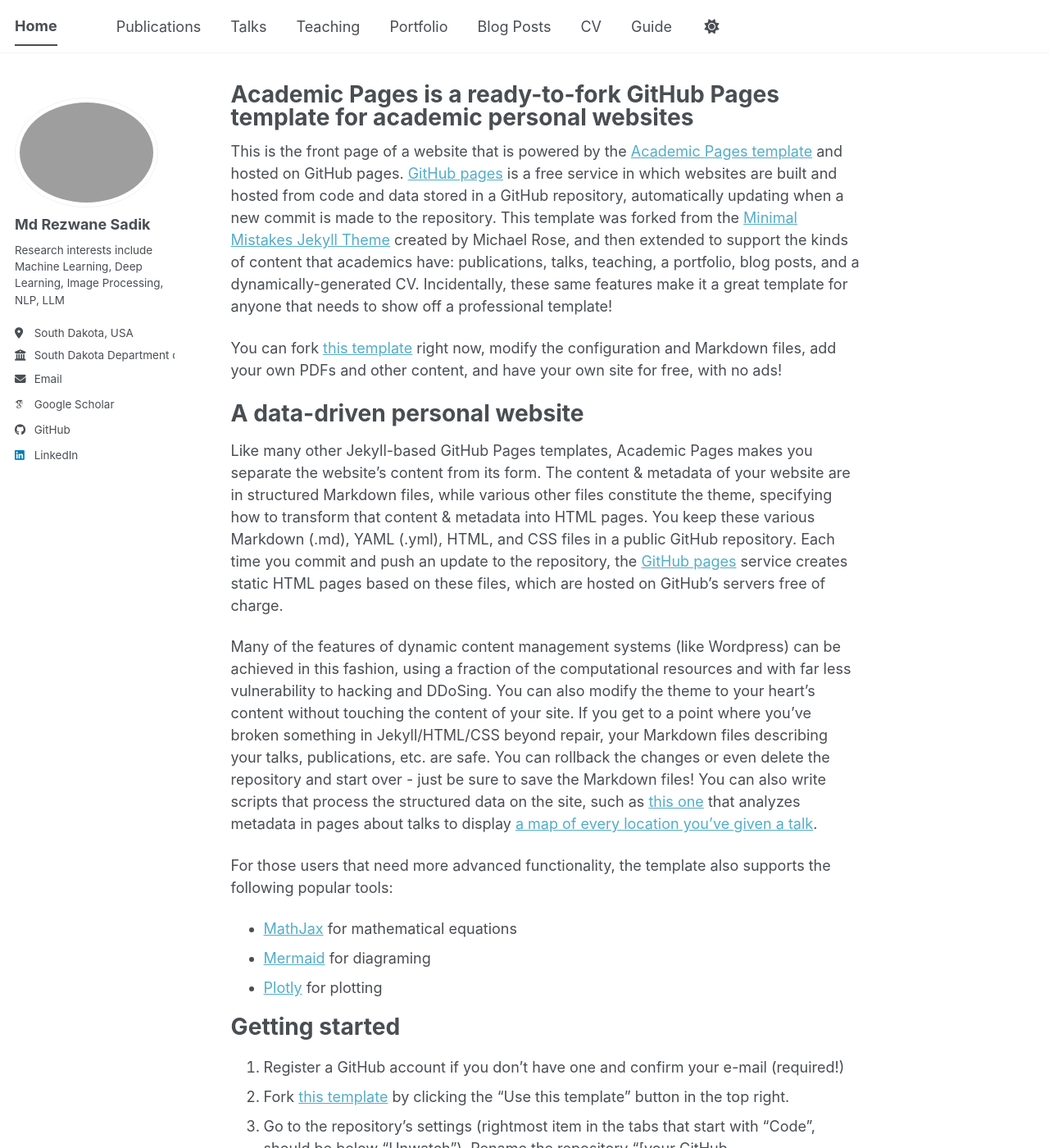
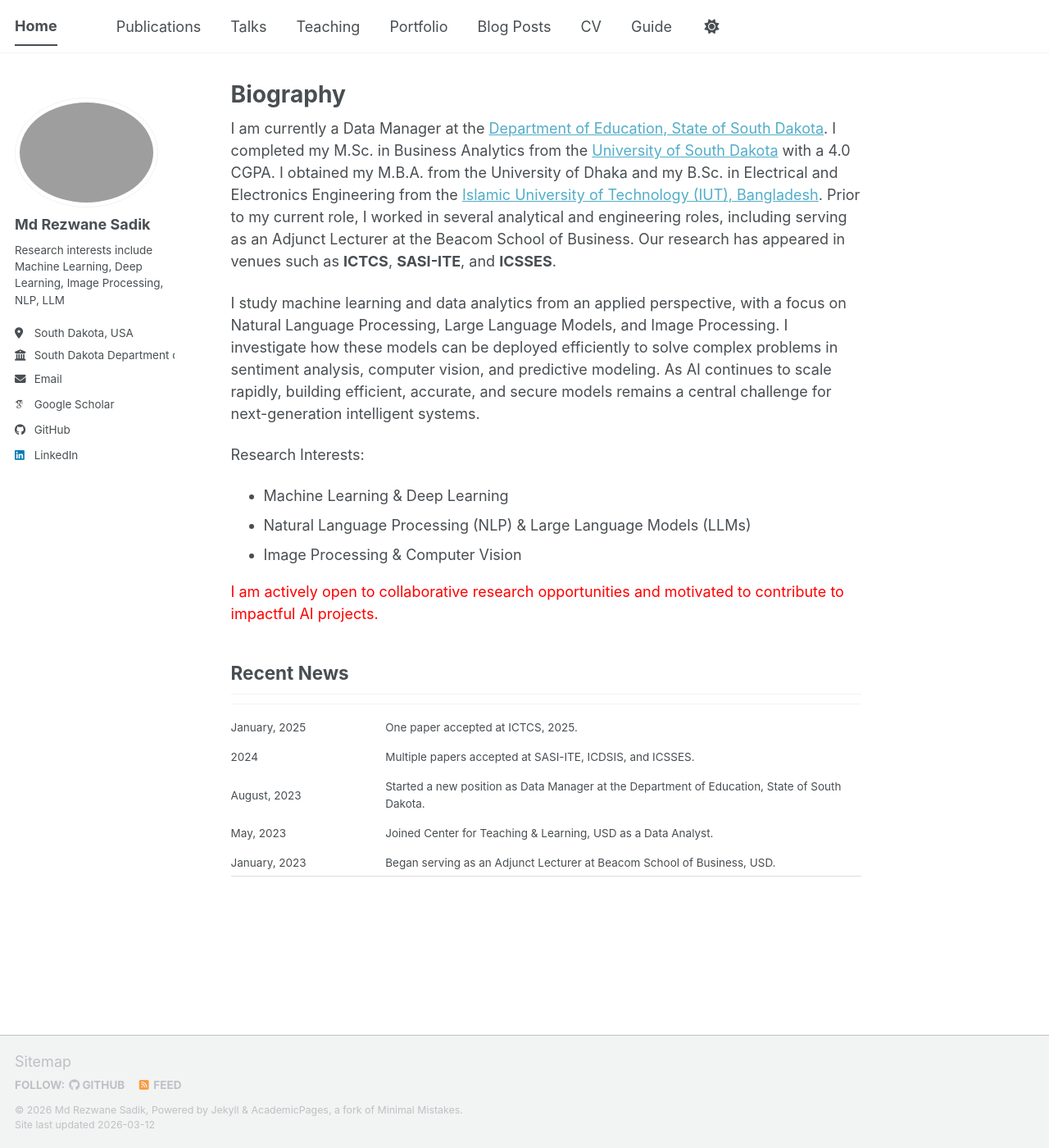
Before and after one commit to rez1Sadik/rez1Sadik.github.io, a Jekyll site: the page built from _pages/about.md, in a window 1280 px wide and 1400 px high. Shown: the whole window at 82% size. Built offline with Jekyll 4.4.1, drawn with Linux system fonts in a browser that asks for light colours; some web fonts are replaced; a script bundle is joined from its source files by our own code; library files that are not in the unit come from our copies; some of the changed text lies outside the part shown.

Commit message:
about31226

```diff
--- a/_pages/about.md
+++ b/_pages/about.md
@@ -1,56 +1,46 @@
 ---
 permalink: /
-title: "Academic Pages is a ready-to-fork GitHub Pages template for academic personal websites"
+title: "Biography"
 author_profile: true
 redirect_from:
   - /about/
   - /about.html
 ---
 
-This is the front page of a website that is powered by the [Academic Pages template](https://github.com/academicpages/academicpages.github.io) and hosted on GitHub pages. [GitHub pages](https://pages.github.com) is a free service in which websites are built and hosted from code and data stored in a GitHub repository, automatically updating when a new commit is made to the repository. This template was forked from the [Minimal Mistakes Jekyll Theme](https://mmistakes.github.io/minimal-mistakes/) created by Michael Rose, and then extended to support the kinds of content that academics have: publications, talks, teaching, a portfolio, blog posts, and a dynamically-generated CV. Incidentally, these same features make it a great template for anyone that needs to show off a professional template!
+I am currently a Data Manager at the [Department of Education, State of South Dakota](#). I completed my M.Sc. in Business Analytics from the [University of South Dakota](#) with a 4.0 CGPA. I obtained my M.B.A. from the University of Dhaka and my B.Sc. in Electrical and Electronics Engineering from the [Islamic University of Technology (IUT), Bangladesh](#). Prior to my current role, I worked in several analytical and engineering roles, including serving as an Adjunct Lecturer at the Beacom School of Business. Our research has appeared in venues such as **ICTCS**, **SASI-ITE**, and **ICSSES**.
 
- You can fork [this template](https://github.com/academicpages/academicpages.github.io) right now, modify the configuration and Markdown files, add your own PDFs and other content, and have your own site for free, with no ads!
+I study machine learning and data analytics from an applied perspective, with a focus on Natural Language Processing, Large Language Models, and Image Processing. I investigate how these models can be deployed efficiently to solve complex problems in sentiment analysis, computer vision, and predictive modeling. As AI continues to scale rapidly, building efficient, accurate, and secure models remains a central challenge for next-generation intelligent systems.
 
-A data-driven personal website
-======
-Like many other Jekyll-based GitHub Pages templates, Academic Pages makes you separate the website's content from its form. The content & metadata of your website are in structured Markdown files, while various other files constitute the theme, specifying how to transform that content & metadata into HTML pages. You keep these various Markdown (.md), YAML (.yml), HTML, and CSS files in a public GitHub repository. Each time you commit and push an update to the repository, the [GitHub pages](https://pages.github.com/) service creates static HTML pages based on these files, which are hosted on GitHub's servers free of charge.
+Research Interests:
+* Machine Learning & Deep Learning
+* Natural Language Processing (NLP) & Large Language Models (LLMs)
+* Image Processing & Computer Vision
 
-Many of the features of dynamic content management systems (like Wordpress) can be achieved in this fashion, using a fraction of the computational resources and with far less vulnerability to hacking and DDoSing. You can also modify the theme to your heart's content without touching the content of your site. If you get to a point where you've broken something in Jekyll/HTML/CSS beyond repair, your Markdown files describing your talks, publications, etc. are safe. You can rollback the changes or even delete the repository and start over - just be sure to save the Markdown files! You can also write scripts that process the structured data on the site, such as [this one](https://github.com/academicpages/academicpages.github.io/blob/master/talkmap.ipynb) that analyzes metadata in pages about talks to display [a map of every location you've given a talk](https://academicpages.github.io/talkmap.html).
+<span style="color:red">I am actively open to collaborative research opportunities and motivated to contribute to impactful AI projects.</span>
 
-For those users that need more advanced functionality, the template also supports the following popular tools:
-- [MathJax](https://www.mathjax.org/) for mathematical equations
-- [Mermaid](https://mermaid.js.org/) for diagraming
-- [Plotly](https://plotly.com/javascript/) for plotting
-
-Getting started
-======
-1. Register a GitHub account if you don't have one and confirm your e-mail (required!)
-1. Fork [this template](https://github.com/academicpages/academicpages.github.io) by clicking the "Use this template" button in the top right.
-1. Go to the repository's settings (rightmost item in the tabs that start with "Code", should be below "Unwatch"). Rename the repository "[your GitHub username].github.io", which will also be your website's URL.
-1. Set site-wide configuration and create content & metadata (see below -- also see [this set of diffs](https://archive.is/3TPas) showing what files were changed to set up [an example site](https://getorg-testacct.github.io) for a user with the username "getorg-testacct")
-1. Upload any files (like PDFs, .zip files, etc.) to the files/ directory. They will appear at https://[your GitHub username].github.io/files/example.pdf.
-1. Check status by going to the repository settings, in the "GitHub pages" section
-
-Site-wide configuration
-------
-The main configuration file for the site is in the base directory in [_config.yml](https://github.com/academicpages/academicpages.github.io/blob/master/_config.yml), which defines the content in the sidebars and other site-wide features. You will need to replace the default variables with ones about yourself and your site's github repository. The configuration file for the top menu is in [_data/navigation.yml](https://github.com/academicpages/academicpages.github.io/blob/master/_data/navigation.yml). For example, if you don't have a portfolio or blog posts, you can remove those items from that navigation.yml file to remove them from the header.
-
-Create content & metadata
-------
-For site content, there is one Markdown file for each type of content, which are stored in directories like _publications, _talks, _posts, _teaching, or _pages. For example, each talk is a Markdown file in the [_talks directory](https://github.com/academicpages/academicpages.github.io/tree/master/_talks). At the top of each Markdown file is structured data in YAML about the talk, which the theme will parse to do lots of cool stuff. The same structured data about a talk is used to generate the list of talks on the [Talks page](https://academicpages.github.io/talks), each [individual page](https://academicpages.github.io/talks/2012-03-01-talk-1) for specific talks, the talks section for the [CV page](https://academicpages.github.io/cv), and the [map of places you've given a talk](https://academicpages.github.io/talkmap.html) (if you run this [python file](https://github.com/academicpages/academicpages.github.io/blob/master/talkmap.py) or [Jupyter notebook](https://github.com/academicpages/academicpages.github.io/blob/master/talkmap.ipynb), which creates the HTML for the map based on the contents of the _talks directory).
-
-**Markdown generator**
-
-The repository includes [a set of Jupyter notebooks](https://github.com/academicpages/academicpages.github.io/tree/master/markdown_generator
-) that converts a CSV containing structured data about talks or presentations into individual Markdown files that will be properly formatted for the Academic Pages template. The sample CSVs in that directory are the ones I used to create my own personal website at stuartgeiger.com. My usual workflow is that I keep a spreadsheet of my publications and talks, then run the code in these notebooks to generate the Markdown files, then commit and push them to the GitHub repository.
-
-How to edit your site's GitHub repository
-------
-Many people use a git client to create files on their local computer and then push them to GitHub's servers. If you are not familiar with git, you can directly edit these configuration and Markdown files directly in the github.com interface. Navigate to a file (like [this one](https://github.com/academicpages/academicpages.github.io/blob/master/_talks/2012-03-01-talk-1.md) and click the pencil icon in the top right of the content preview (to the right of the "Raw | Blame | History" buttons). You can delete a file by clicking the trashcan icon to the right of the pencil icon. You can also create new files or upload files by navigating to a directory and clicking the "Create new file" or "Upload files" buttons.
-
-Example: editing a Markdown file for a talk
-![Editing a Markdown file for a talk](/images/editing-talk.png)
-
-For more info
-------
-More info about configuring Academic Pages can be found in [the guide](https://academicpages.github.io/markdown/), the [growing wiki](https://github.com/academicpages/academicpages.github.io/wiki), and you can always [ask a question on GitHub](https://github.com/academicpages/academicpages.github.io/discussions). The [guides for the Minimal Mistakes theme](https://mmistakes.github.io/minimal-mistakes/docs/configuration/) (which this theme was forked from) might also be helpful.
+## Recent News
+<hr style="margin-top: 0; margin-bottom: 10px;">
+<div style="height: 200px; overflow-y: auto; padding-right: 15px; border-bottom: 1px solid #ddd;">
+  <table style="width: 100%; border: none; text-align: left; margin-bottom: 0;">
+    <tr style="border-bottom: none;">
+      <td style="width: 25%; border: none; padding: 8px 0;">January, 2025</td>
+      <td style="border: none; padding: 8px 0;">One paper accepted at ICTCS, 2025.</td>
+    </tr>
+    <tr style="border-bottom: none;">
+      <td style="width: 25%; border: none; padding: 8px 0;">2024</td>
+      <td style="border: none; padding: 8px 0;">Multiple papers accepted at SASI-ITE, ICDSIS, and ICSSES.</td>
+    </tr>
+    <tr style="border-bottom: none;">
+      <td style="width: 25%; border: none; padding: 8px 0;">August, 2023</td>
+      <td style="border: none; padding: 8px 0;">Started a new position as Data Manager at the Department of Education, State of South Dakota.</td>
+    </tr>
+    <tr style="border-bottom: none;">
+      <td style="width: 25%; border: none; padding: 8px 0;">May, 2023</td>
+      <td style="border: none; padding: 8px 0;">Joined Center for Teaching & Learning, USD as a Data Analyst.</td>
+    </tr>
+    <tr style="border-bottom: none;">
+      <td style="width: 25%; border: none; padding: 8px 0;">January, 2023</td>
+      <td style="border: none; padding: 8px 0;">Began serving as an Adjunct Lecturer at Beacom School of Business, USD.</td>
+    </tr>
+  </table>
+</div>
```
